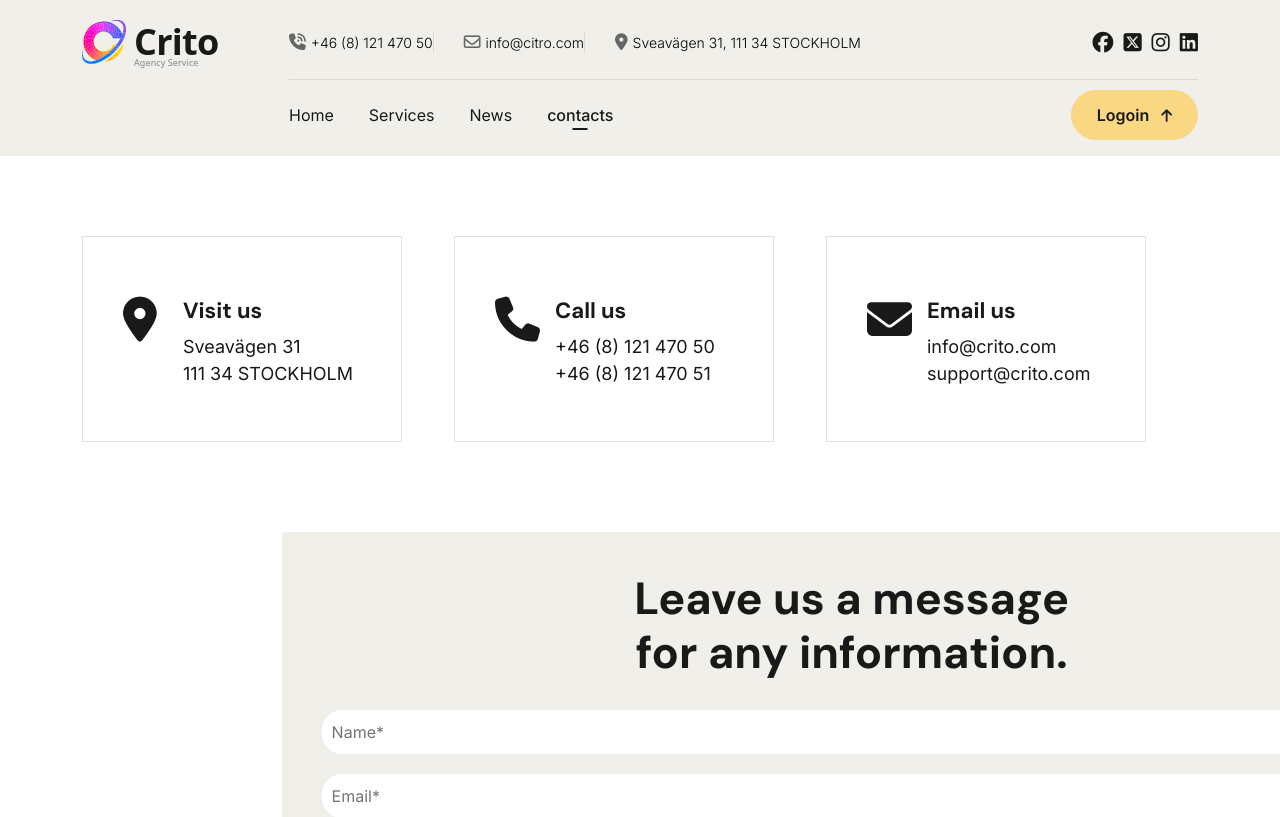
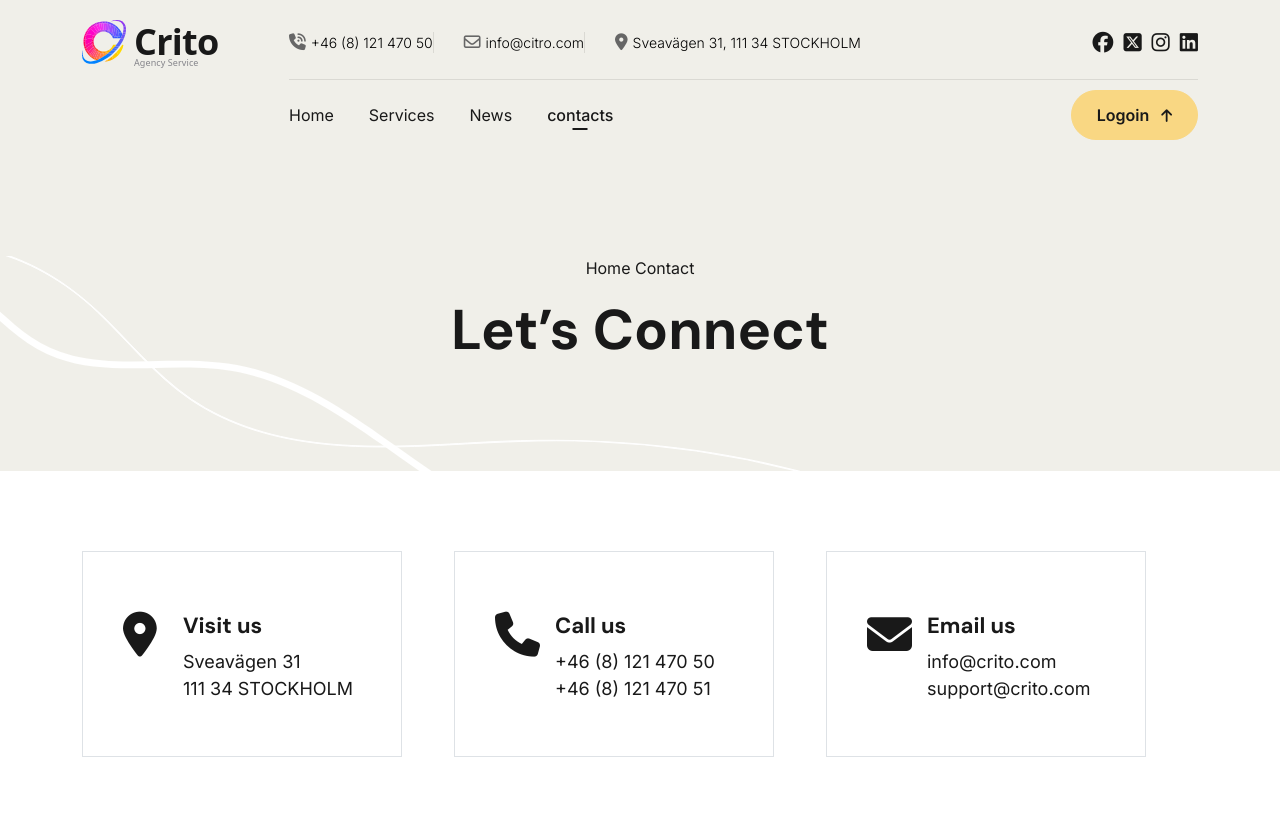
Before and after one commit to Parinazhss/Citro-Project-React, a React (Create React App) app: page /Contacts in a window 1280 px wide. Shown: the top 817 px of the page. Built offline with nearby package versions, Linux system fonts and the light colour scheme.

Commit message:
News page started

```diff
--- a/src/components/ContactForm.js
+++ b/src/components/ContactForm.js
@@ -26,15 +26,15 @@ const ContactForm = () => {
       for any information.</h1>
     <form className="contactform" >
 
-      <input id="name"  type= "text"  placeholder="Name*" value={name} onChange={ (e)=> setName(e.target.value)} />
+      <input id="name"  type= "text"   placeholder="Name*" value={name} onChange={ (e)=> setName(e.target.value)} />
 
 
-      <input id="email" type= "email"  placeholder="Email*"  value={email} onChange={ (e)=> setEmail(e.target.value)}/>
+      <input id="email" type= "email" placeholder="Email*"  value={email} onChange={ (e)=> setEmail(e.target.value)}/>
 
 
 
       <div className="your-massage">
-        <input  id="message" type="text" placeholder="Your Message*" value={message} onChange={ (e)=> setMessage(e.target.value)} />
+        <input  id="message" type="text"  placeholder="Your Message*" value={message} onChange={ (e)=> setMessage(e.target.value)} />
 
 
       </div>
--- /dev/null
+++ b/src/components/ShowcaseContact.js
@@ -0,0 +1,22 @@
+import React from 'react'
+import img_backline from '../assets/images/img_backgroundlines.svg'
+
+const ShowcaseContact = () => {
+  return (
+    <section className="showcase-contact">
+    <img className="background-lines" src={img_backline} alt=" "/>
+    <div className="container">
+       <div className="title">
+        <p>Home  Contact</p>
+
+        <h1>Let’s Connect</h1>
+
+
+       </div>
+
+    </div>
+    </section>
+  )
+}
+
+export default ShowcaseContact
--- /dev/null
+++ b/src/components/ShowcaseNews.js
@@ -0,0 +1,23 @@
+import React from 'react'
+import img_backline from '../assets/images/img_backgroundlines.svg'
+
+const ShowcaseNews = () => {
+  return (
+    <section className="showcase-contact">
+    <img className="background-lines" src={img_backline} alt=" "/>
+    <div className="container">
+       <div className="title">
+        <p>Home  News</p>
+
+        <h1>News & Articles</h1>
+
+
+       </div>
+
+    </div>
+    </section>
+
+  )
+}
+
+export default ShowcaseNews
--- a/src/views/Contact.js
+++ b/src/views/Contact.js
@@ -4,12 +4,14 @@ import Footer from '../components/Footer'
 import ContactInfo from '../components/ContactInfo'
 import ContactForm from '../components/ContactForm'
 import MapSection from '../components/MapSection'
+import ShowcaseContact from '../components/ShowcaseContact'
 
 const Contact = () => {
   return (
     <div className="wrapper">
     <Header />
     <main>
+   <ShowcaseContact/>
    <ContactInfo />
    <ContactForm />
    <MapSection />
--- a/src/views/News.js
+++ b/src/views/News.js
@@ -1,9 +1,23 @@
 import React from 'react'
+import Header from '../components/Header'
+import Footer from '../components/Footer'
+import ShowcaseNews from '../components/ShowcaseNews'
+
 
 const News = () => {
   return (
-    <div>News</div>
+    <div className="wrapper">
+    <Header />
+    <main>
+   <ShowcaseNews/>
+
+    </main>
+    <Footer />
+
+
+  </div>
   )
+
 }
 
 export default News
```
